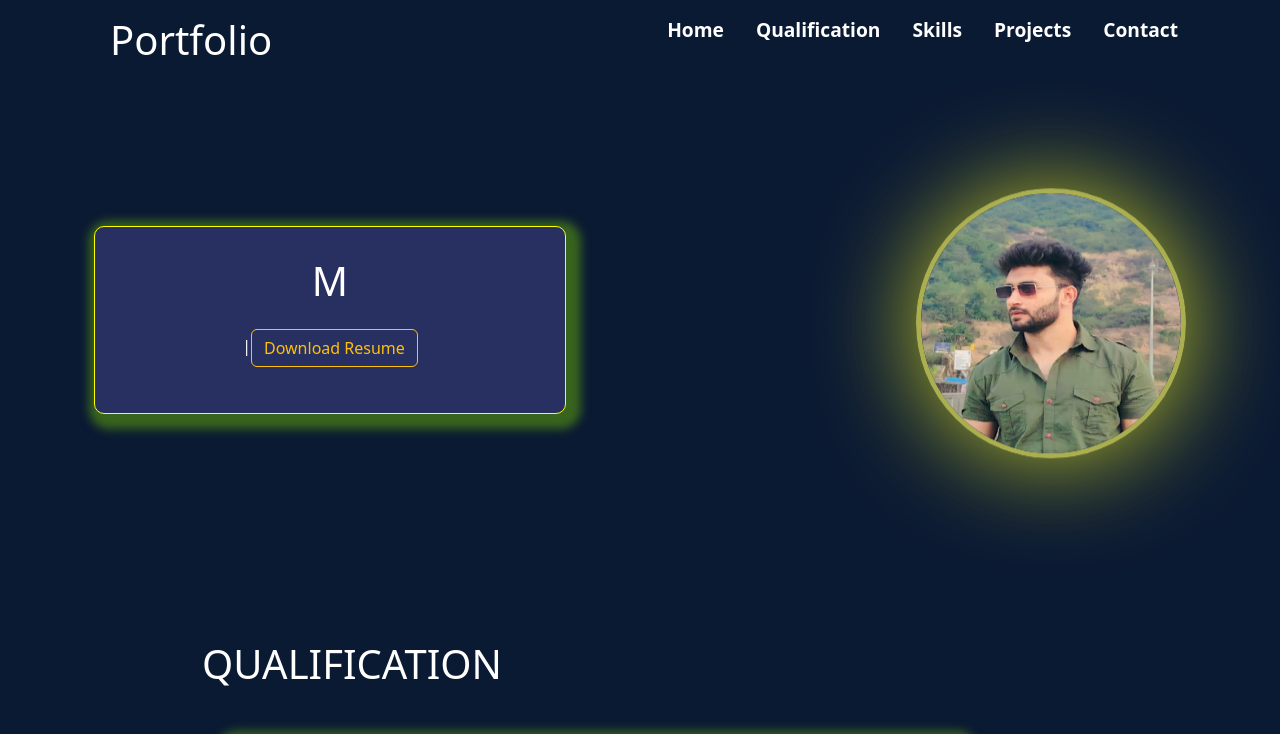
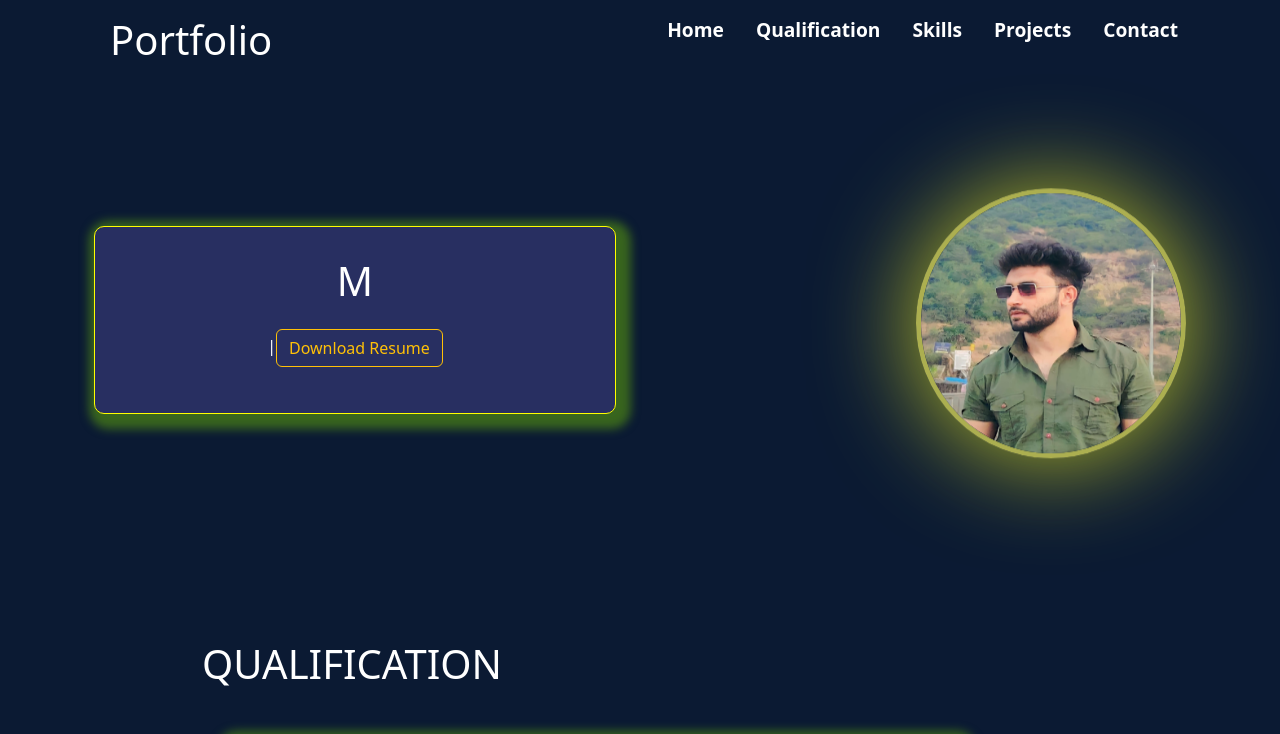
Before and after one commit to AnasShaikh5335/My-React-Portfolio, a React (Create React App) app: page / in a window 1280 px wide. Shown: the top 734 px of the page. Built offline with nearby package versions, Linux system fonts and the light colour scheme.

Commit message:
Home modifid

```diff
--- a/src/index.css
+++ b/src/index.css
@@ -49,9 +49,9 @@ a{
 
  .home .left{
   background-color:var(--bg-color) ;
-  width: 620px;
+  width: 900px;
   text-align: center;
-  margin-right: 350px;
+  margin-right: 300px;
   padding: 30px;
   border-radius: 10px;
   border: 1px solid yellow;
```
